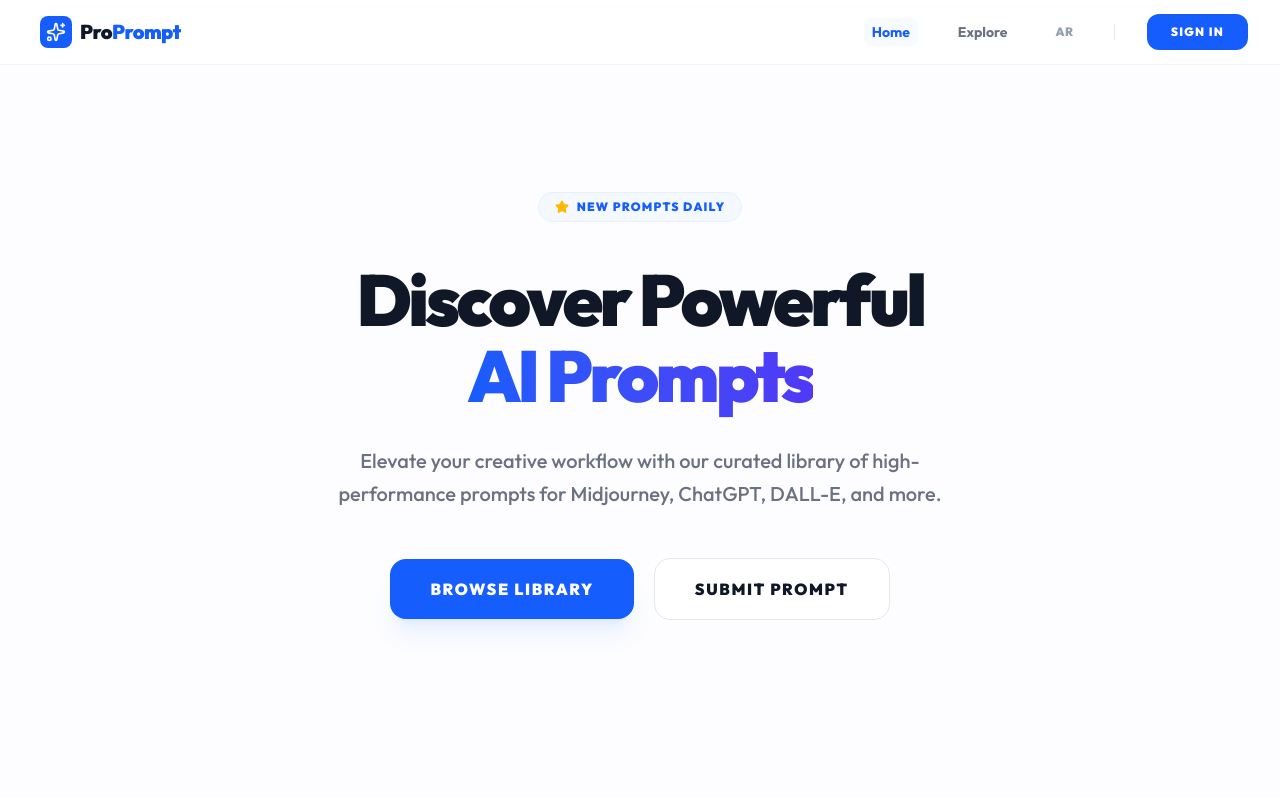
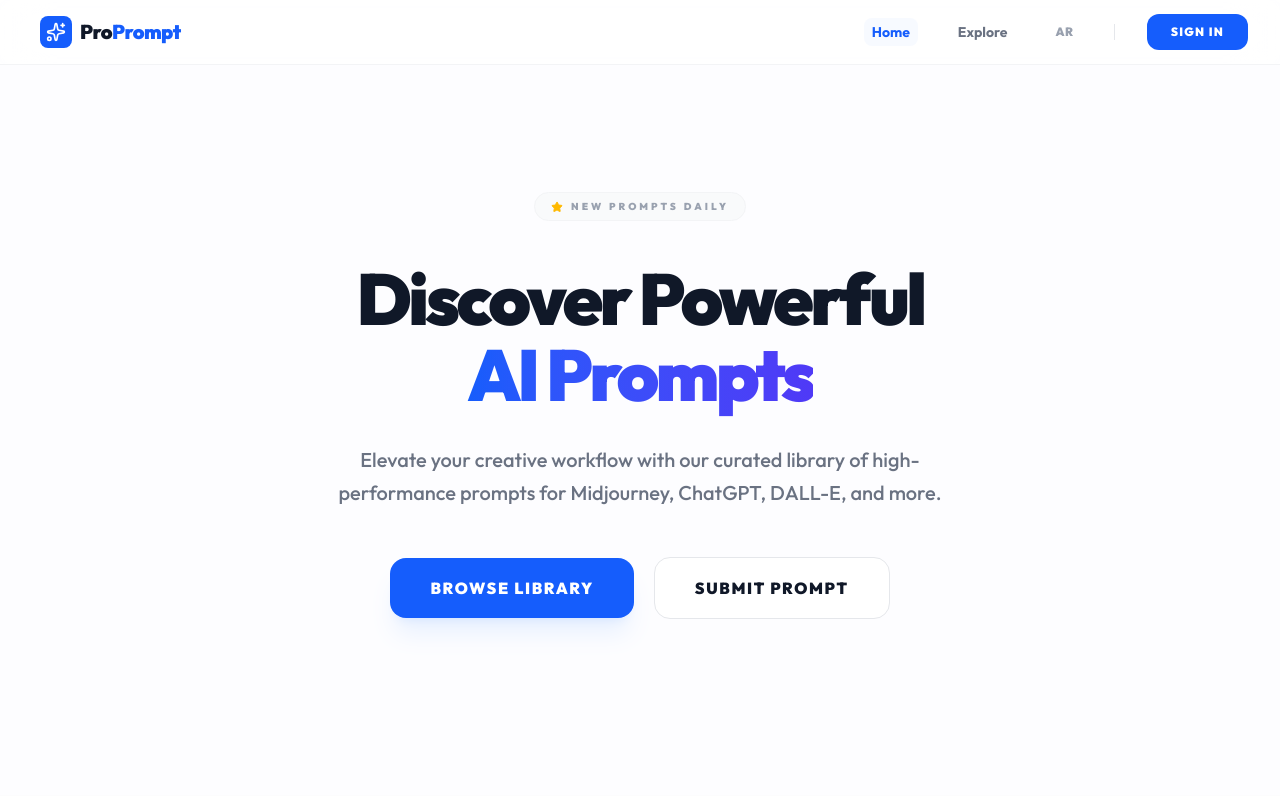
Before and after one commit to yasser8111/ProPrompt, a React (Vite) app: page / in a window 1280 px wide. Shown: the top 800 px of the page. Built offline with nearby package versions, Linux system fonts and the light colour scheme.

Commit message:
Refine hero badge design and remove hover

```diff
--- a/src/layouts/Layout.jsx
+++ b/src/layouts/Layout.jsx
@@ -8,7 +8,7 @@
   const { pathname } = useLocation();
 
   return (
-    <div className="min-h-screen bg-[#FDFDFF] text-gray-900 font-sans selection:bg-blue-100 selection:text-blue-900 overflow-x-hidden">
+    <div className="min-h-screen bg-[#FDFDFF] text-gray-900 font-sans selection:bg-blue-100/50 selection:text-blue-900 overflow-x-hidden">
       <Navbar />
       <main className="pt-16 min-h-[calc(100vh-16rem)]">
         <AnimatePresence mode="wait">
--- a/src/pages/Home.jsx
+++ b/src/pages/Home.jsx
@@ -1,7 +1,7 @@
 import React from 'react';
 import { Link } from 'react-router-dom';
 import { motion } from 'framer-motion';
-import { ArrowRight, Sparkles, Image as ImageIcon, Code, FileText, Zap, Star } from 'lucide-react';
+import { ArrowRight, Image as ImageIcon, Code, FileText, Zap, Star } from 'lucide-react';
 import prompts from '../data/prompts.json';
 import PromptCard from '../components/PromptCard';
 import { useLanguage } from '../context/LanguageContext';
@@ -32,13 +32,13 @@
             animate={{ opacity: 1 }}
             transition={{ duration: 0.8 }}
           >
-            <span className="inline-flex items-center px-4 py-1.5 rounded-full bg-blue-50/70 text-blue-600 text-xs font-black uppercase tracking-widest border border-blue-100/50 mb-10 transition-colors hover:bg-blue-100">
-              <Star className="w-3.5 h-3.5 mr-2 text-amber-400 fill-amber-400" />
+            <span className="inline-flex items-center px-4 py-1.5 rounded-full bg-gray-50 text-gray-400 text-[10px] font-black uppercase tracking-[3px] border border-gray-100 mb-10 gap-2">
+              <Star className="w-3 h-3 text-amber-400 fill-amber-400" />
               {t('hero.badge')}
             </span>
             <h1 className="text-5xl md:text-7xl font-black text-gray-900 tracking-tighter leading-[1.05] mb-8">
               {t('hero.title')} <br />
-              <span className="text-transparent bg-clip-text bg-gradient-to-r from-blue-600 to-indigo-600">{t('hero.titleGradient')}</span>
+              <span className="text-transparent bg-clip-text bg-linear-to-r from-blue-600 to-indigo-600">{t('hero.titleGradient')}</span>
             </h1>
             <p className="max-w-2xl mx-auto text-lg md:text-xl text-gray-500 mb-12 leading-relaxed font-medium">
               {t('hero.subtitle')}
```
